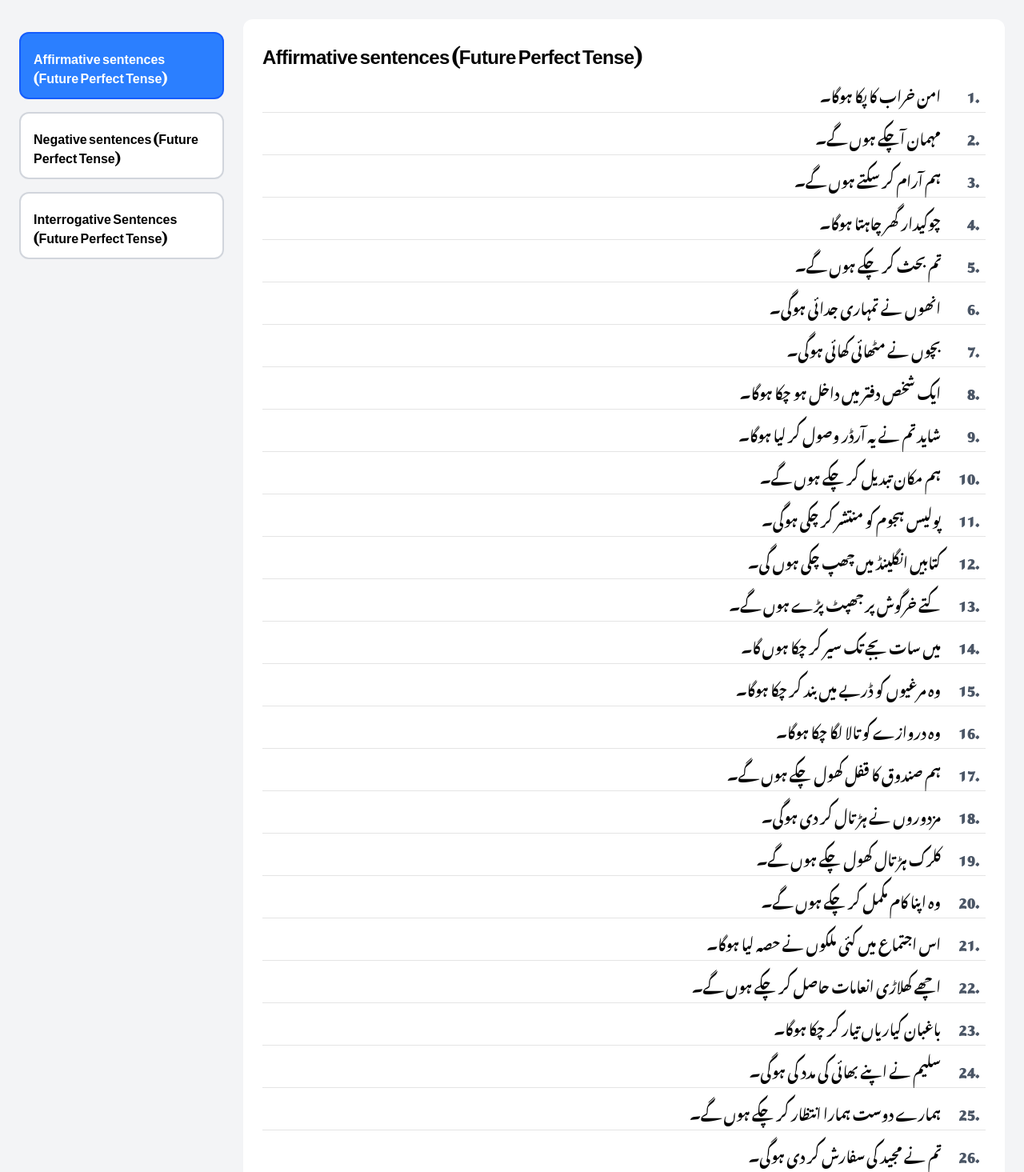
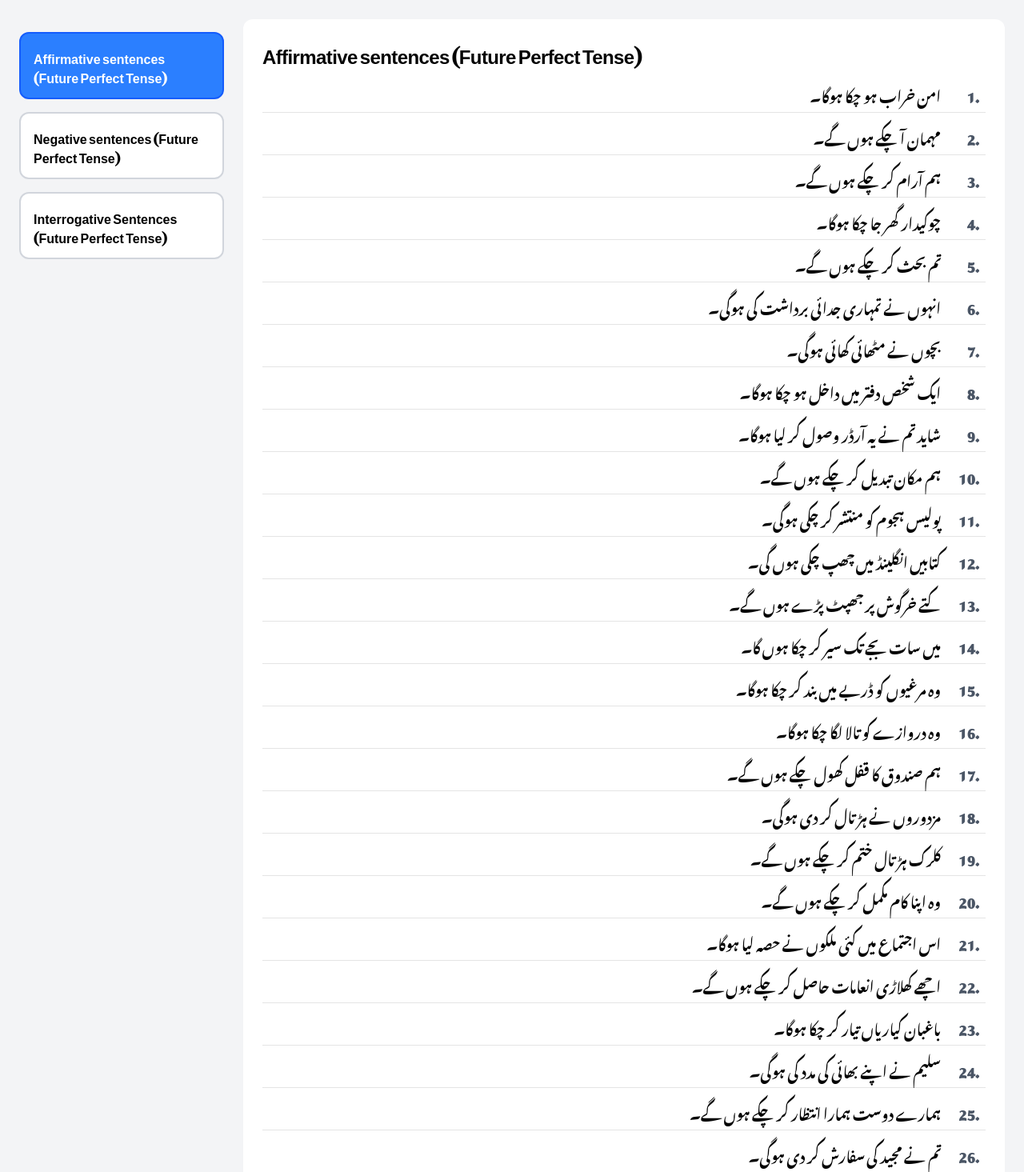
Before and after one commit to tahaamin2013/quiz-web, a Next.js app: page /section/11 in a window 1280 px wide. Shown: the top 1465 px of the page at 80% size. Built offline with nearby package versions, Linux system fonts and the light colour scheme; a web font is replaced by a local one.

Commit message:
Update questions for future perfect tense

```diff
--- a/src/app/section/11/page.tsx
+++ b/src/app/section/11/page.tsx
@@ -10,12 +10,12 @@ const page = () => {
 
     const questions: Record<number, string[]> = {
       1: [
-            "امن خراب کا پکا ہوگا۔",
-            "مہمان آچکے ہوں گے۔",
-            "ہم آرام کر سکتے ہوں گے۔",
-            "چوکیدار گھر چاہتا ہوگا۔",
+    "امن خراب ہو چکا ہوگا۔",
+    "مہمان آ چکے ہوں گے۔",
+    "ہم آرام کر چکے ہوں گے۔",
+    "چوکیدار گھر جا چکا ہوگا۔",
     "تم بحث کر چکے ہوں گے۔",
-            "انھوں نے تمہاری جدائی ہوگی۔",
+    "انہوں نے تمہاری جدائی برداشت کی ہوگی۔",
     "بچوں نے مٹھائی کھائی ہوگی۔",
     "ایک شخص دفتر میں داخل ہو چکا ہوگا۔",
     "شاید تم نے یہ آرڈر وصول کر لیا ہوگا۔",
@@ -28,7 +28,7 @@ const page = () => {
     "وہ دروازے کو تالا لگا چکا ہوگا۔",
     "ہم صندوق کا قفل کھول چکے ہوں گے۔",
     "مزدوروں نے ہڑتال کر دی ہوگی۔",
-            "کلرک ہڑتال کھول چکے ہوں گے۔",
+    "کلرک ہڑتال ختم کر چکے ہوں گے۔",
     "وہ اپنا کام مکمل کر چکے ہوں گے۔",
     "اس اجتماع میں کئی ملکوں نے حصہ لیا ہوگا۔",
     "اچھے کھلاڑی انعامات حاصل کر چکے ہوں گے۔",
@@ -50,20 +50,20 @@ const page = () => {
     "حیدر نے نوکر کو تمھارے پاس نہیں بھیجا ہوگا۔",
     "کمھار نے برتن نہیں پکائے ہوں گے۔",
     "جلد ساز کتابوں کی جلد نہیں بنا چکا ہوگا۔",
-            "شکاری نے کوئی پرندہ نہیں پکڑا ہو گا۔",
+    "شکاری نے کوئی پرندہ نہیں پکڑا ہوگا۔",
     "استاد حاضری نہیں لگا چکے ہوں گے۔",
     "ہیڈ ماسٹر نے لڑکوں کو معاف نہیں کیا ہوگا۔",
     "لڑکوں نے معافی نہیں مانگی ہوگی۔",
     "اس لڑکے نے اندھے آدمی کو دھکا نہیں دیا ہوگا۔",
     "دشمن نے ہتھیار نہیں ڈالے ہوں گے۔",
-            "انھوں نے یہ غلطی نہیں کی ہوگی۔",
+    "انہوں نے یہ غلطی نہیں کی ہوگی۔",
     "وہ تنخواہ نہیں لے چکے ہوں گے۔",
     "میں نے تمھارا خط نہیں کھولا ہوگا۔",
-            "استاد نے طالب علم کو بیڈ نہیں لگائے ہوں گے۔",
+    "استاد نے طالب علم کو بیٹ نہیں لگائے ہوں گے۔",
     "ہم نے ان کے سوالات کے جواب نہیں دیے ہوں گے۔",
     "کوئی مسافر بس میں سوار نہیں ہوا ہوگا۔",
     "رنگ ساز نے دروازوں کو رنگ نہیں کیا ہوگا۔",
-            "بھیڑیں ابھی پر نہیں چکی ہوں گی۔",
+    "بھیڑیں ابھی پوری نہیں چکی ہوں گی۔",
     "گوالے نے بھینس کا دودھ نہیں نکالا ہوگا۔",
     "گاؤں والوں نے اپنی مدد آپ نہیں کی ہوگی۔",
     "وہ جلوس میں شامل نہیں ہوئے ہوں گے۔",
@@ -76,14 +76,14 @@ const page = () => {
     "کیا تمام پرندے اڑ چکے ہوں گے؟",
     "کیا میرے ساتھی سامان باندھ چکے ہوں گے؟",
     "کیا مہمان اپنی اپنی جگہ بیٹھ چکے ہوں گے؟",
-            "انھوں نے اپنا کام کیوں ادھورا چھوڑ دیا ہو گا؟",
+    "انہوں نے اپنا کام کیوں ادھورا چھوڑ دیا ہوگا؟",
     "ہم نے ان کی حوصلہ شکنی کب کی ہوگی؟",
     "کیا تم مقررہ وقت پر دفتر جا چکے ہوگے؟",
     "افسر نے تمھاری درخواست پر کب غور کیا ہوگا؟",
     "لوگوں نے اپنے مطالبات کیسے پیش کیے ہوں گے؟",
     "کیا وہ جوئے میں سب کچھ ہار چکا ہوگا؟",
-            "کیا تمھارا جینا مقابلے میں امتیاز حاصل کر چکا ہوگا؟",
-            "کیا قاتل صاف بچ کر نکل گیا ہو گا؟",
+    "کیا تمھارا بیٹا مقابلے میں امتیاز حاصل کر چکا ہوگا؟",
+    "کیا قاتل صاف بچ کر نکل گیا ہوگا؟",
     "حکومت قیمتیں کب کم کر چکی ہوگی؟",
     "میں اس کو کیوں معاف کر چکا ہوں گا؟",
     "کیا تمام اراکین نے اس تجویز سے اتفاق کیا ہوگا؟",
@@ -93,17 +93,18 @@ const page = () => {
     "کیا بشیر نے استعفیٰ دے دیا ہوگا؟",
     "گاڑی پر پتھر کس نے پھینکا ہوگا؟",
     "مسافر کل رات کہاں ٹھہرے ہوں گے؟",
-            "دیوانے نے کتا کہاں جلائی ہوں گے؟",
+    "دیوانے نے کتا کہاں جلایا ہوگا؟",
     "کیا عورتوں نے یہ گیت پسند کیا ہوگا؟",
     "اس نے کب خط ڈاک میں ڈالا ہوگا؟",
     "کیا وہ الزام ماننے سے انکار کر چکا ہوگا؟",
-            "پوسٹ ماسٹر نے ڈاک خانہ کب کھولا ہو گا؟",
+    "پوسٹ ماسٹر نے ڈاک خانہ کب کھولا ہوگا؟",
     "کیا مزدور سکول میں سفیدی کر چکے ہوں گے؟",
     "کیا چوکیدار نے مکان کی حفاظت کی ہوگی؟",
-            "کیا انھوں نے افسر کا حکم مانا ہوگا؟",
-            "کیا تم میرے مشورے پر عمل کر چکے ہو گے؟",
+    "کیا انہوں نے افسر کا حکم مانا ہوگا؟",
+    "کیا تم میرے مشورے پر عمل کر چکے ہوگے؟",
     "اس کو یہ حادثہ کہاں پیش آیا ہوگا؟",
 ],
+
     };
 
     const [selectedSection, setSelectedSection] = useState<number>(1);
```
Lines whose indentation alone changed are shown as unchanged.
